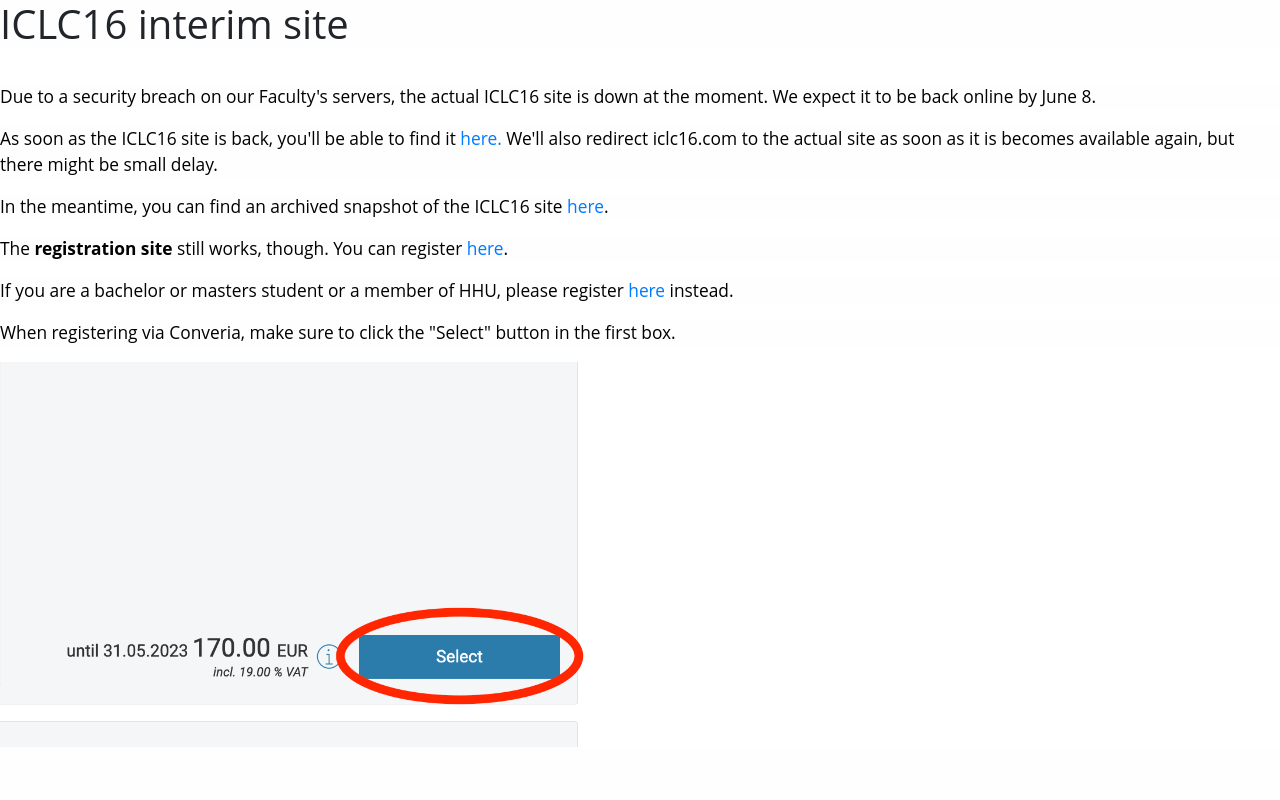
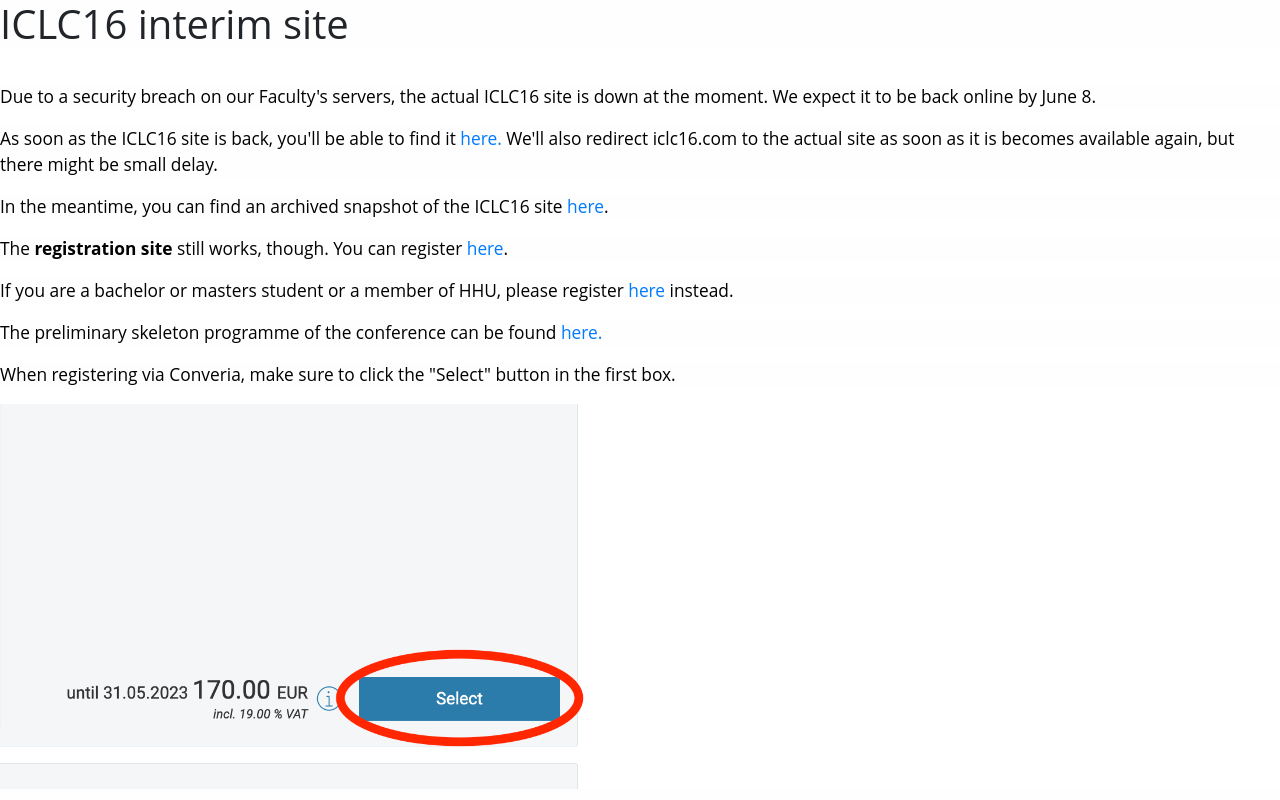
Before and after one commit to hartmast/iclc16, a plain HTML site: page index.html in a window 1280 px wide. Drawn offline with nearby package versions, Linux system fonts and the light colour scheme.

Commit message:
added link to programme

```diff
--- a/index.html
+++ b/index.html
@@ -56,6 +56,8 @@
 <p>The <strong>registration site</strong> still works, though. You can register <a href="https://express.converia.de/frontend/index.php?folder_id=6801">here</a>.</p>
 <p>If you are a bachelor or masters student or a member of HHU, please register <a href="https://surveys.phil.hhu.de/umfrage/index.php?r=survey/index&sid=877384&lang=en">here</a> instead.</p>
 
+<p>The preliminary skeleton programme of the conference can be found <a href="https://hartmast.github.io/iclc16/ICLC16_skeleton_programme_May2023.pdf">here.</p>
+
 <p>When registering via Converia, make sure to click the "Select" button in the first box.</p>
 
 <img src="select.png" alt="Select button" width="50%">
```
